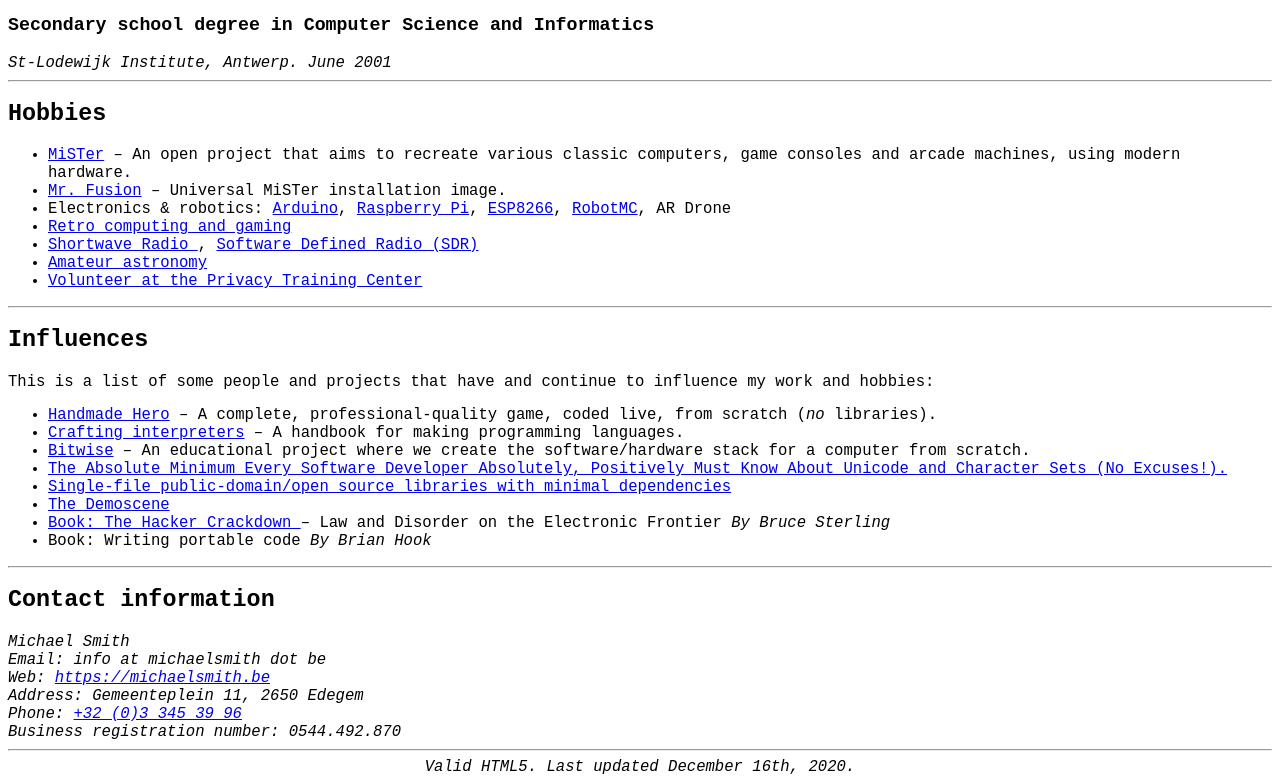
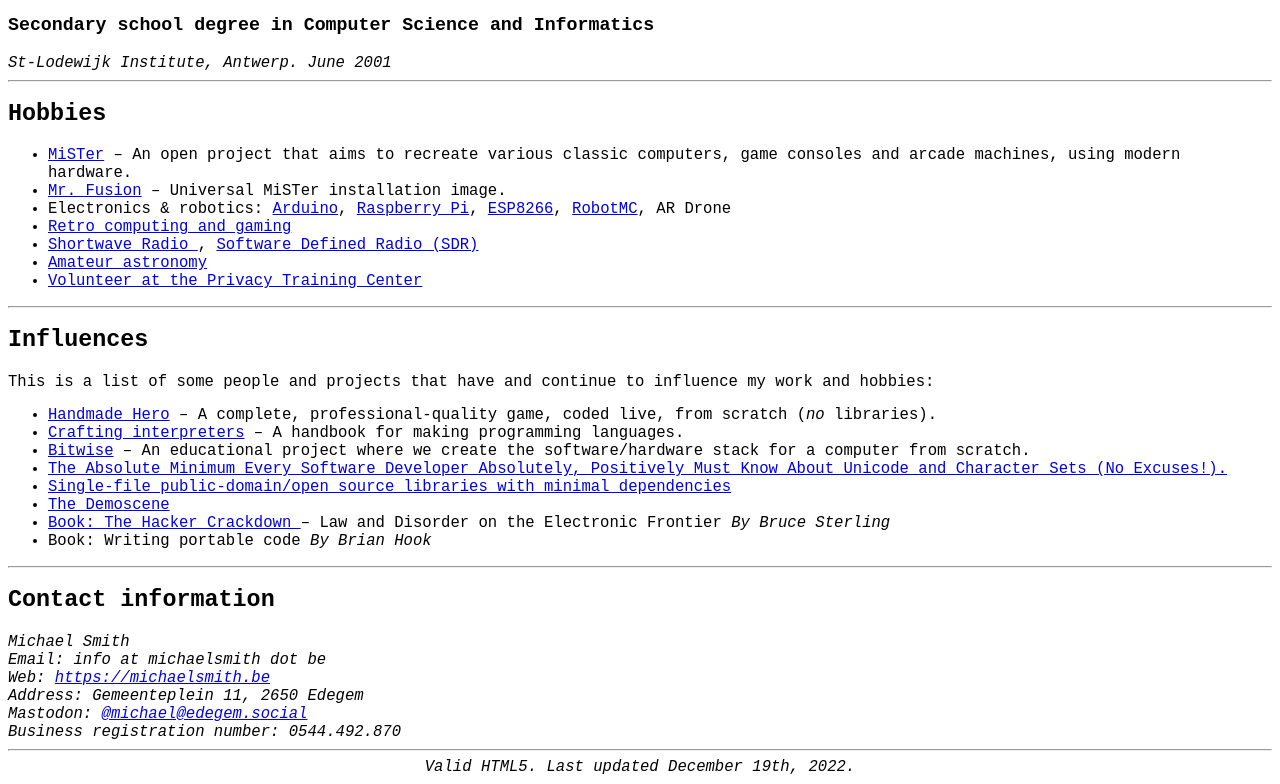
Before and after one commit to michaelshmitty/curriculum-vitae, a plain HTML site: page index.html in a window 1280 px wide. Shown: the part 4587-5371 px from the top of the page. Drawn offline with Linux system fonts and the light colour scheme.

Commit message:
Update resume

```diff
--- a/index.html
+++ b/index.html
@@ -557,12 +557,12 @@
           >https://michaelsmith.be</a
         ><br />
         Address: Gemeenteplein 11, 2650 Edegem<br />
-        Phone: <a href="tel:+3233453996">+32 (0)3 345 39 96</a><br />
+        Mastodon: <a rel="me" href="https://edegem.social/@michael">@michael@edegem.social</a><br />
         Business registration number: 0544.492.870
       </address>
       <hr />
       <footer style="text-align: center">
-        <em>Valid HTML5. Last updated December 16th, 2020.</em>
+        <em>Valid HTML5. Last updated December 19th, 2022.</em>
       </footer>
     </div>
   </body>
```
Also changed, not shown: index-nl.html (+1 -1 lines).
